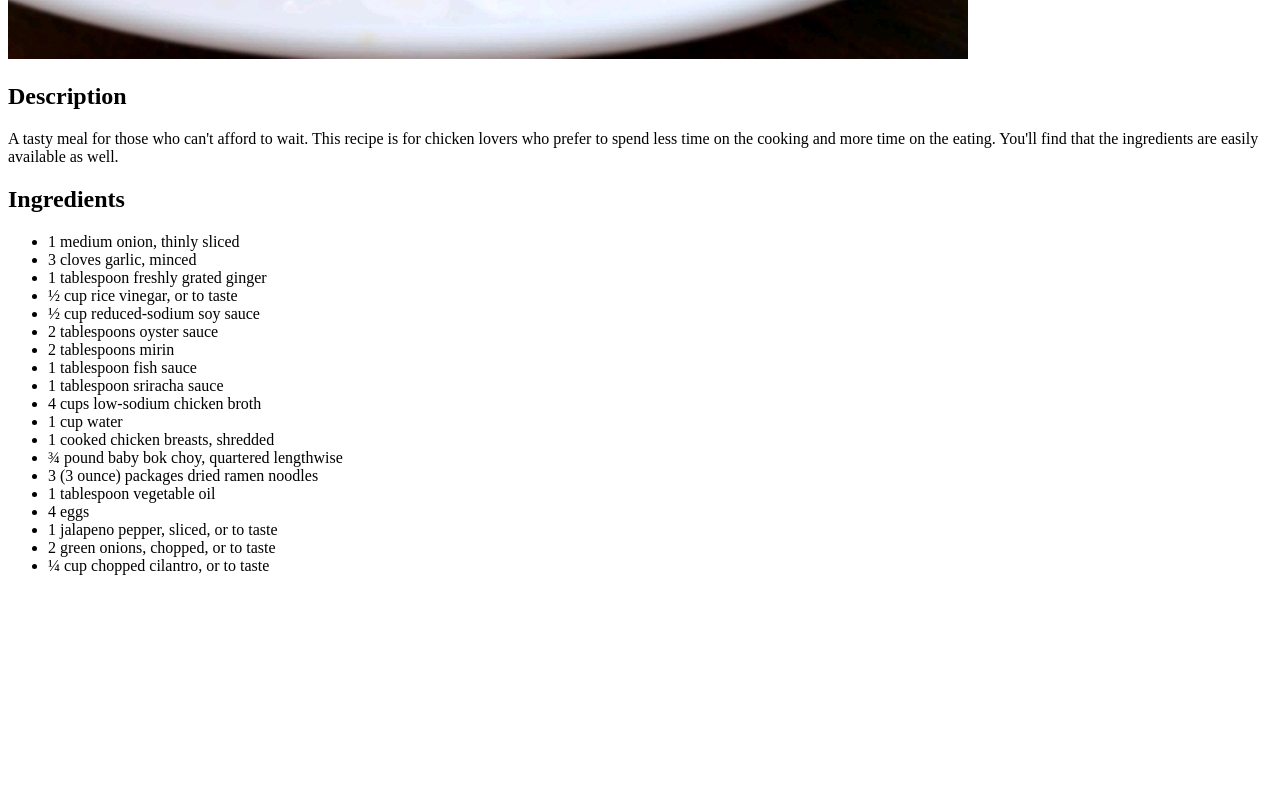
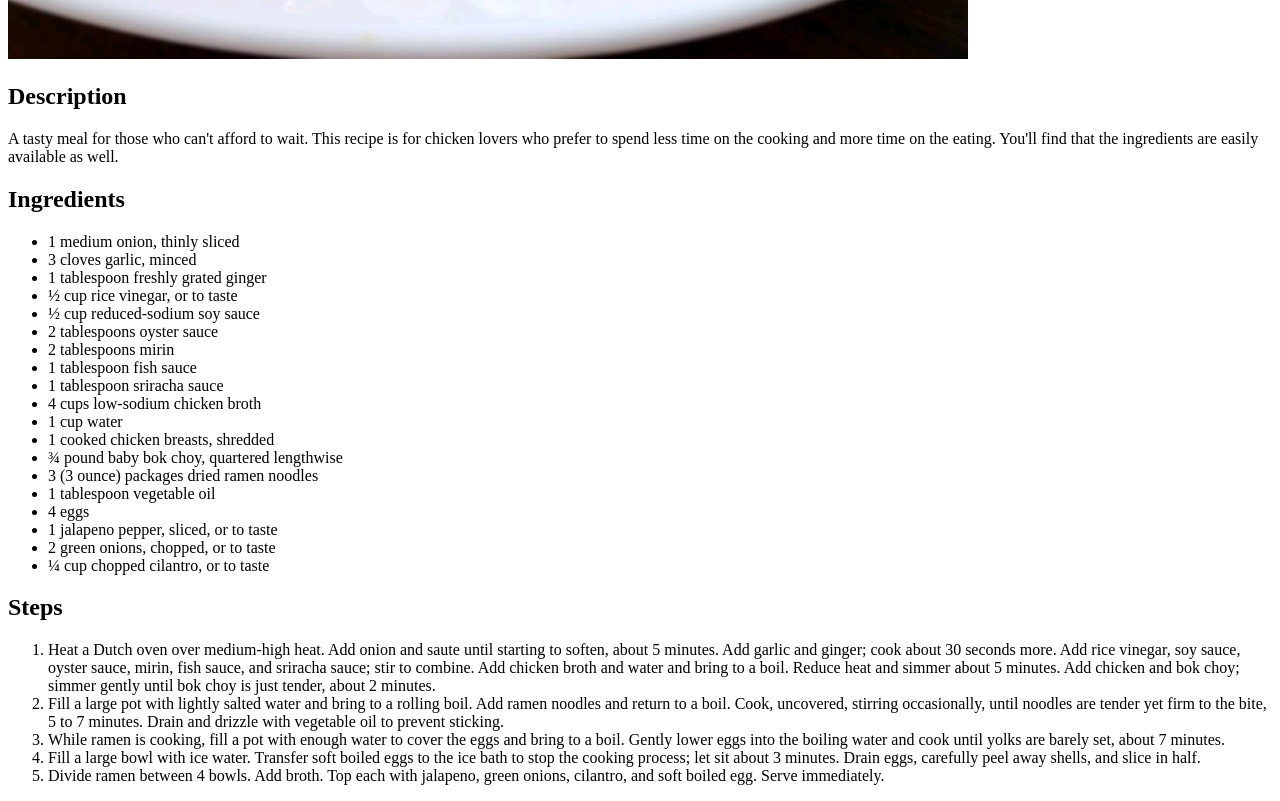
Before and after one commit to kyungminkim1/odin-recipes, a plain HTML site: page recipes/chicken-ramen.html in a window 1280 px wide. Shown: the part 981-1782 px from the top of the page. Before the commit the page ends 1572 px from the top, so only its background shows below. Drawn offline with Linux system fonts and the light colour scheme.

Commit message:
Add steps for chicken-ramen

```diff
--- a/recipes/chicken-ramen.html
+++ b/recipes/chicken-ramen.html
@@ -40,5 +40,46 @@
             <li>2 green onions, chopped, or to taste</li>
             <li>¼ cup chopped cilantro, or to taste</li>
         </ul>
+
+        <h2>Steps</h2>
+
+        <ol>
+            <li>
+            Heat a Dutch oven over medium-high heat.
+            Add onion and saute until starting to soften, about 5 minutes.
+            Add garlic and ginger; cook about 30 seconds more.
+            Add rice vinegar, soy sauce, oyster sauce, mirin, fish sauce, and sriracha sauce; stir to combine.
+            Add chicken broth and water and bring to a boil.
+            Reduce heat and simmer about 5 minutes.
+            Add chicken and bok choy; simmer gently until bok choy is just tender, about 2 minutes.
+            </li>
+
+            <li>
+            Fill a large pot with lightly salted water and bring to a rolling boil.
+            Add ramen noodles and return to a boil.
+            Cook, uncovered, stirring occasionally, until noodles are tender yet firm to the bite, 5 to 7 minutes.
+            Drain and drizzle with vegetable oil to prevent sticking.
+            </li>
+
+            <li>
+            While ramen is cooking, fill a pot with enough water to cover the eggs and bring to a boil.
+            Gently lower eggs into the boiling water and cook until yolks are barely set, about 7 minutes.
+            </li>
+
+            <li>
+            Fill a large bowl with ice water.
+            Transfer soft boiled eggs to the ice bath to stop the cooking process; let sit about 3 minutes.
+            Drain eggs, carefully peel away shells, and slice in half.
+            </li>
+
+            <li>
+            Divide ramen between 4 bowls.
+            Add broth.
+            Top each with jalapeno, green onions, cilantro, and soft boiled egg.
+            Serve immediately.
+            </li>
+
+        </ol>
+
     </body>
 </html>
```
